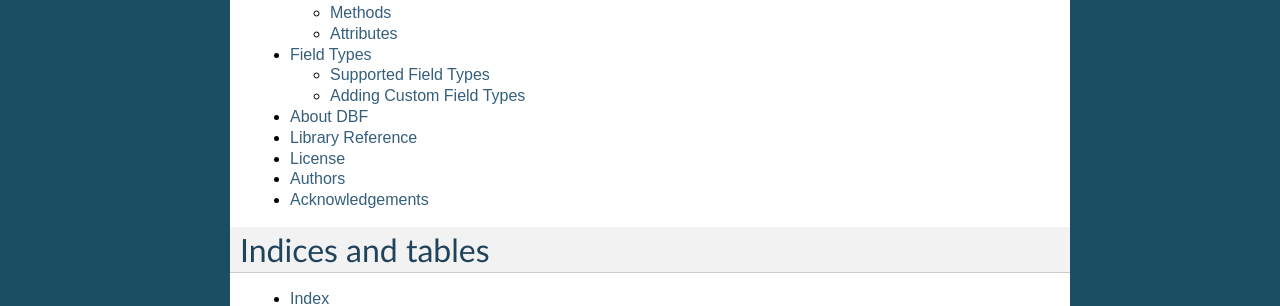
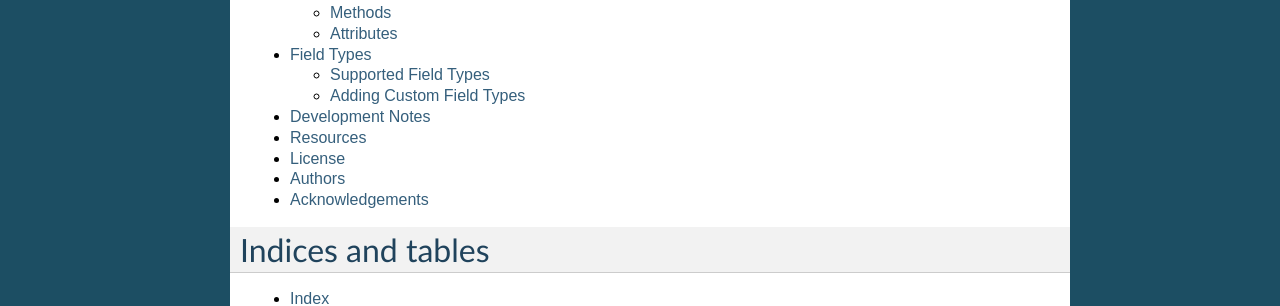
Before and after one commit to olemb/dbfread, a Sphinx documentation site: the page built from docs/index.rst, in a window 1280 px wide. Shown: the part 1013-1319 px from the top of the page. Built offline with Sphinx 7.4.7, drawn with Linux system fonts in a browser that asks for light colours.

Commit message:
Tidied up documentation tree.

```diff
--- /dev/null
+++ b/docs/development_notes.rst
@@ -0,0 +1,2 @@
+Development Notes
+=================
--- a/docs/index.rst
+++ b/docs/index.rst
@@ -58,8 +58,8 @@ Contents
    keyword_arguments
    methods_and_attributes
    field_types
-   about_dbf
-   lib
+   development_notes
+   resources
    license
    authors
    acknowledgements
--- a/docs/lib.rst
+++ /dev/null
@@ -1,4 +0,0 @@
-.. _api:
-
-Library Reference
-==================
--- a/docs/about_dbf.rst
+++ b/docs/resources.rst
@@ -1,2 +1,2 @@
-About DBF
+Resources
 =========
```
